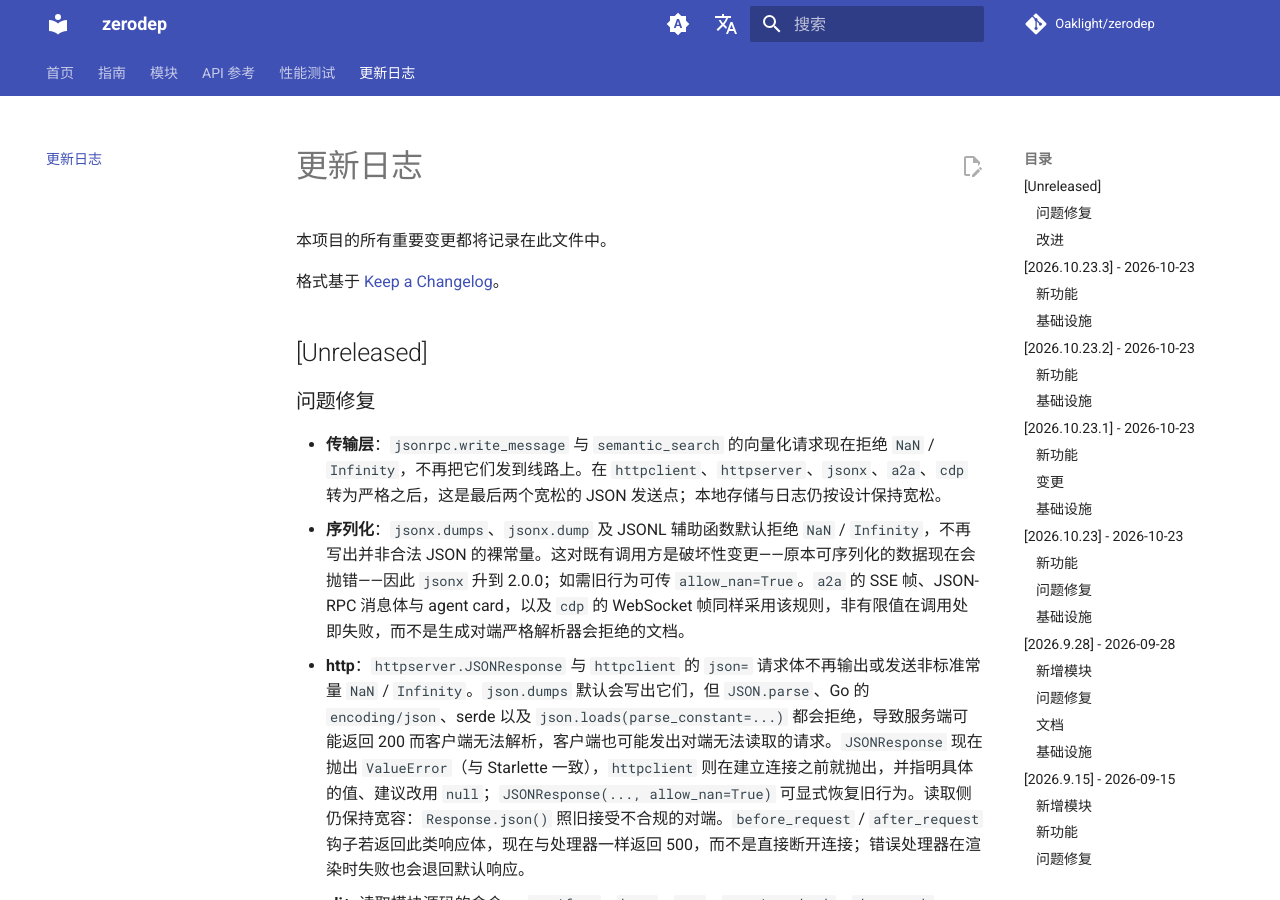
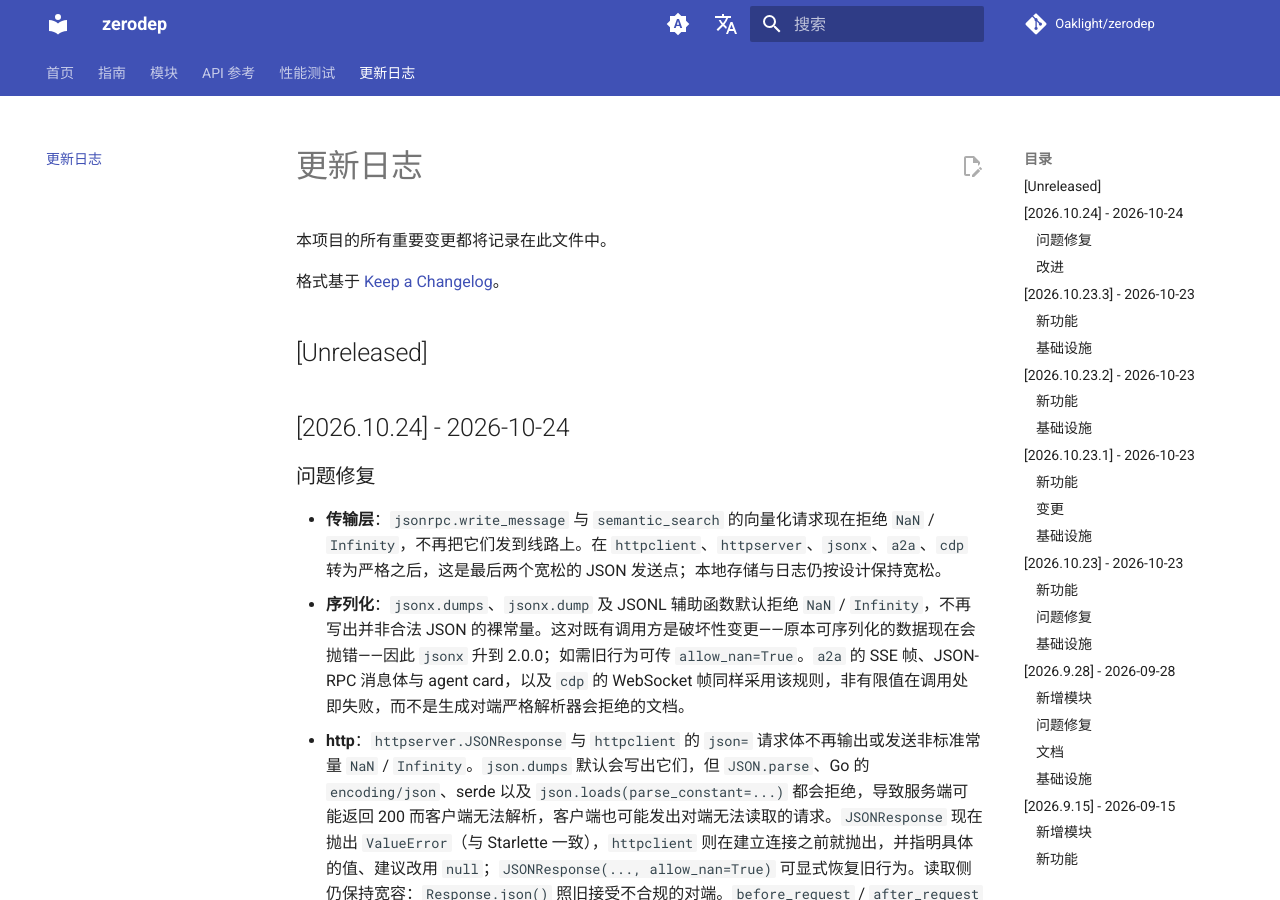
Before and after one commit to Oaklight/zerodep, an MkDocs documentation site: the page built from docs/changelog.md, in a window 1280 px wide and 900 px high. Built offline with MkDocs 1.6.1 and Material for MkDocs 9.7.7, drawn with Linux system fonts in a browser that asks for light colours; comment, search, counter and statistics services are not loaded.

Commit message:
docs(changelog): release 2026.10.24

```diff
--- a/docs/changelog.md
+++ b/docs/changelog.md
@@ -5,6 +5,8 @@
 格式基于 [Keep a Changelog](https://keepachangelog.com/zh-CN/1.1.0/)。
 
 ## [Unreleased]
+
+## [2026.10.24] - 2026-10-24
 
 ### 问题修复
 
```
